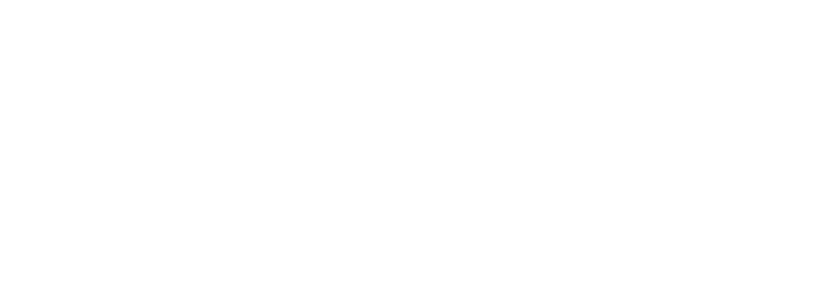
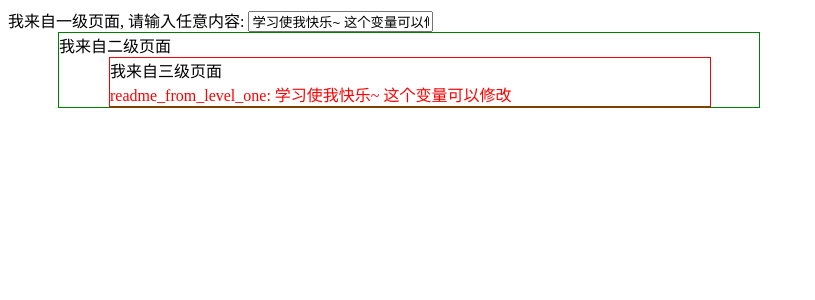
Before and after one commit to sg552/vue3_lesson_demo, a Vue app: page /composition_api_demo_two_provide_and_inject_reactive in a window 1280 px wide. Before the commit this address had no page. Shown: the top 300 px of the page, without its empty margins (0-815 px from the left). Built offline with nearby package versions, Linux system fonts and the light colour scheme.

Commit message:
增加了内容可变的provide/inject

```diff
--- a/src/router/index.js
+++ b/src/router/index.js
@@ -26,6 +26,7 @@
 import ProvideLevelTwo from '@/components/ProvideLevelTwo'
 import ProvideLevelThree from '@/components/ProvideLevelThree'
 import CompositionApiProvideLevelOne from '@/views/CompositionApiProvideLevelOne'
+import CompositionApiProvideLevelOneReactive from '@/views/CompositionApiProvideLevelOneReactive'
 
 const routes = [
     {
@@ -122,6 +123,11 @@
       component: CompositionApiProvideLevelOne
     },
     {
+      path: '/composition_api_demo_two_provide_and_inject_reactive',
+      name: 'CompositionApiProvideLevelOneReactive',
+      component: CompositionApiProvideLevelOneReactive
+    },
+    {
       path: '/non_composition_api',
       component: NonCompositionApi
     },
--- a/src/views/CompositionApiProvideLevelOne.vue
+++ b/src/views/CompositionApiProvideLevelOne.vue
@@ -3,6 +3,12 @@
     我来自一级页面
     <ProvideLevelTwo></ProvideLevelTwo>
   </div>
+
+  <p>加强版：
+    <router-link :to="{name: 'CompositionApiProvideLevelOneReactive'}">
+      把可变的内容传递到下级组件
+    </router-link>
+  </p>
 </template>
 
 <script>
--- /dev/null
+++ b/src/views/CompositionApiProvideLevelOneReactive.vue
@@ -0,0 +1,27 @@
+<template>
+  <div>
+    我来自一级页面, 请输入任意内容:
+    <input v-model="readme_from_level_one" />
+    <ProvideLevelTwo></ProvideLevelTwo>
+
+  </div>
+</template>
+
+<script>
+import { provide, ref } from 'vue'
+import ProvideLevelTwo from '@/components/ProvideLevelTwo'
+export default {
+  components: {
+    ProvideLevelTwo
+  },
+  setup(){
+
+    // 这里使用了ref方法来定义一个响应式的变量，供provide使用．
+    let readme_from_level_one = ref("学习使我快乐~ 这个变量可以修改")
+    provide("readme_from_level_one", readme_from_level_one)
+    return {
+      readme_from_level_one
+    }
+  }
+}
+</script>
```
